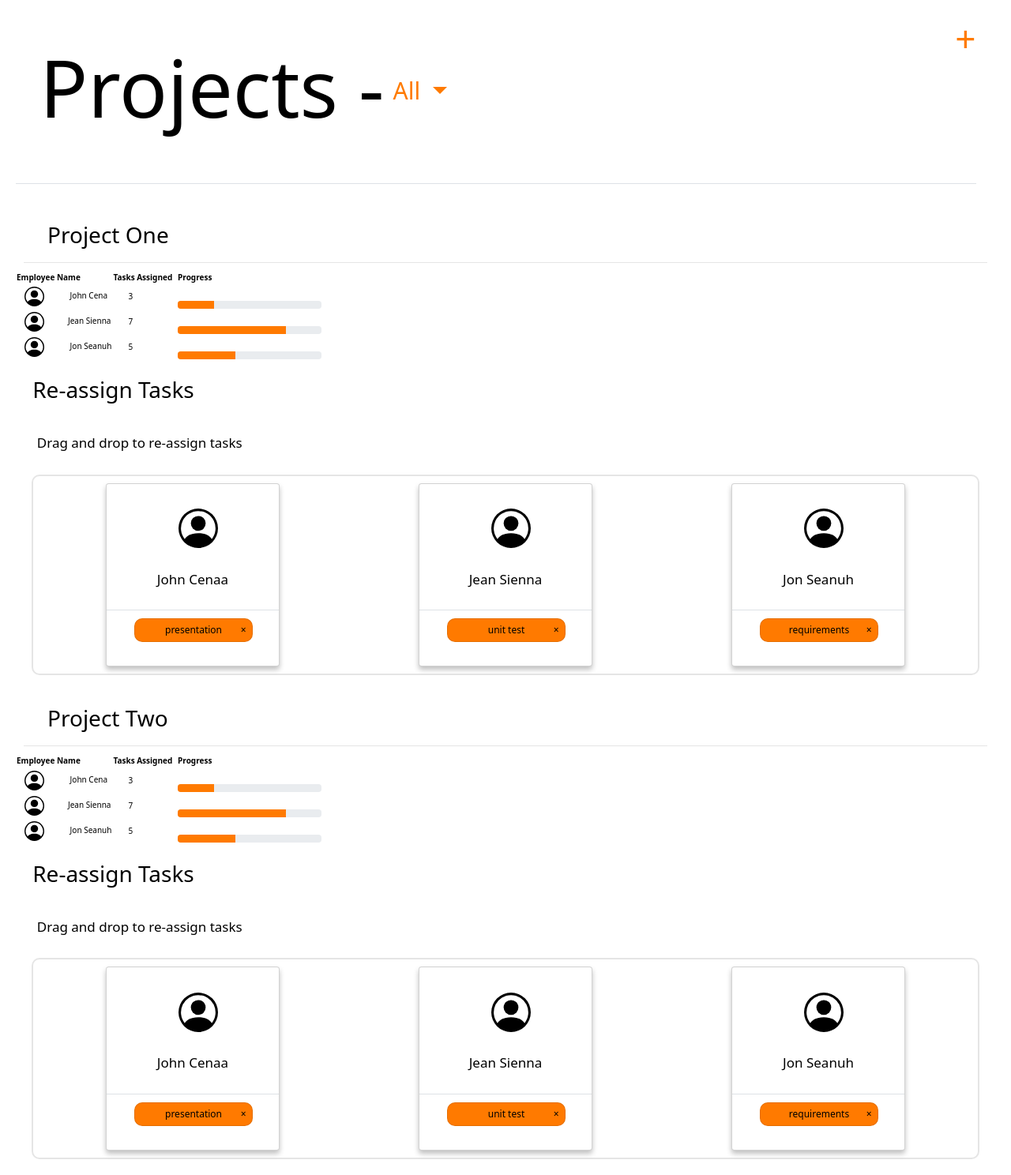
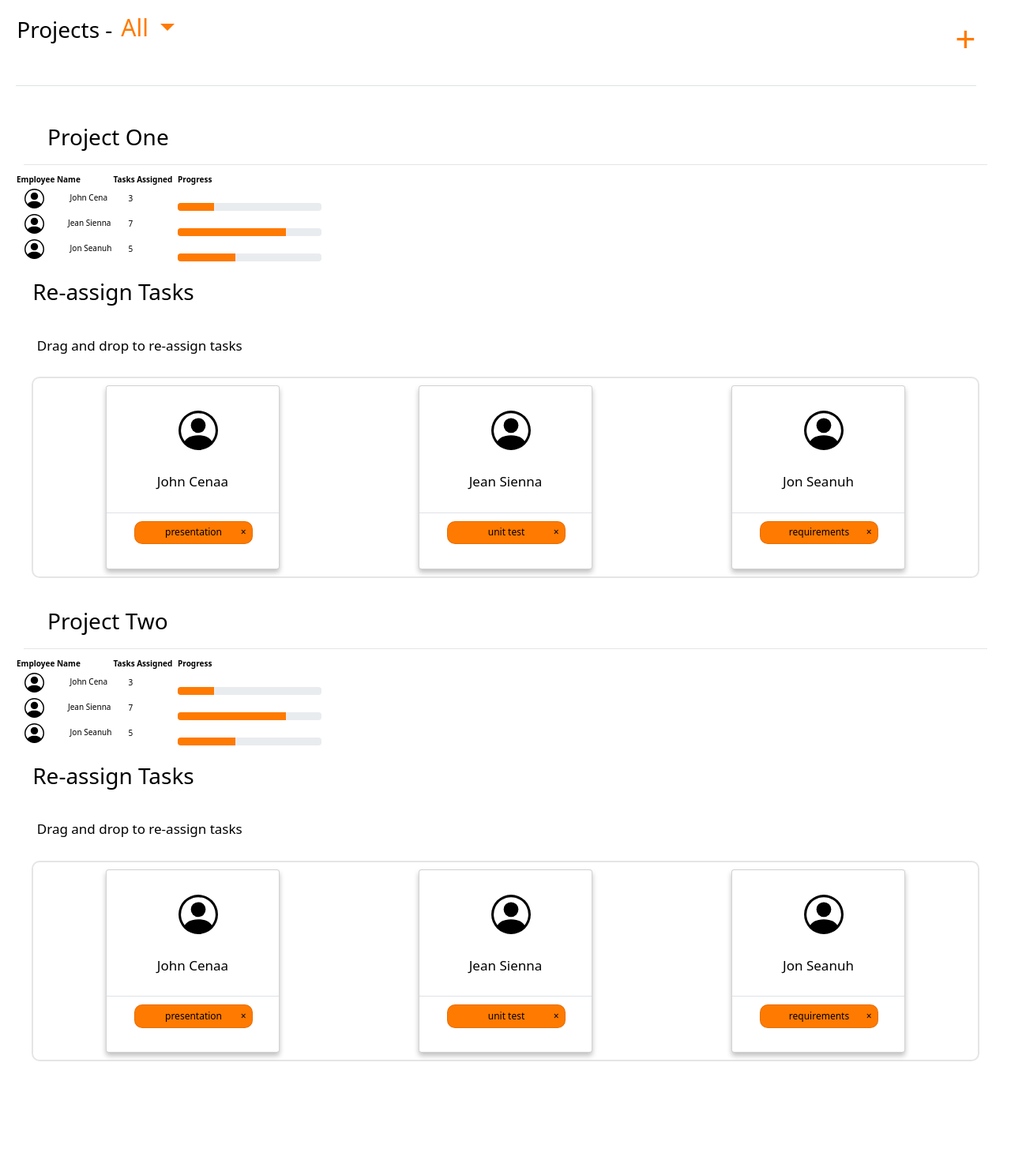
Before and after one commit to njansari-lboro/Team-Project, a PHP site: page /pages/projects/accordian-projects.php in a window 1280 px wide. Shown: the whole page at 79% size. After the commit the page ends 1344 px from the top, so only its background shows below. Run offline with PHP 8.4, Linux system fonts and the light colour scheme; some libraries are stand-ins or nearby versions.

Commit message:
Changed font sizes to use rem instead of em

```diff
--- a/global.css
+++ b/global.css
@@ -201,17 +201,17 @@
 :root {
     font: 62.5% Arial, Helvetica, sans-serif;
 
-    --extra-large-title: 3.6em;
-    --large-title: 3.4em;
-    --title-1: 2.8em;
-    --title-2: 2.2em;
-    --title-3: 2em;
-    --body: 1.7em;
-    --callout: 1.6em;
-    --sub-headline: 1.5em;
-    --footnote: 1.3em;
-    --caption-1: 1.2em;
-    --caption-2: 1.1em
+    --extra-large-title: 3.6rem;
+    --large-title: 3.4rem;
+    --title-1: 2.8rem;
+    --title-2: 2.2rem;
+    --title-3: 2rem;
+    --body: 1.7rem;
+    --callout: 1.6rem;
+    --sub-headline: 1.5rem;
+    --footnote: 1.3rem;
+    --caption-1: 1.2rem;
+    --caption-2: 1.1rem
 }
 
 /* --- Implementations --- */
```
